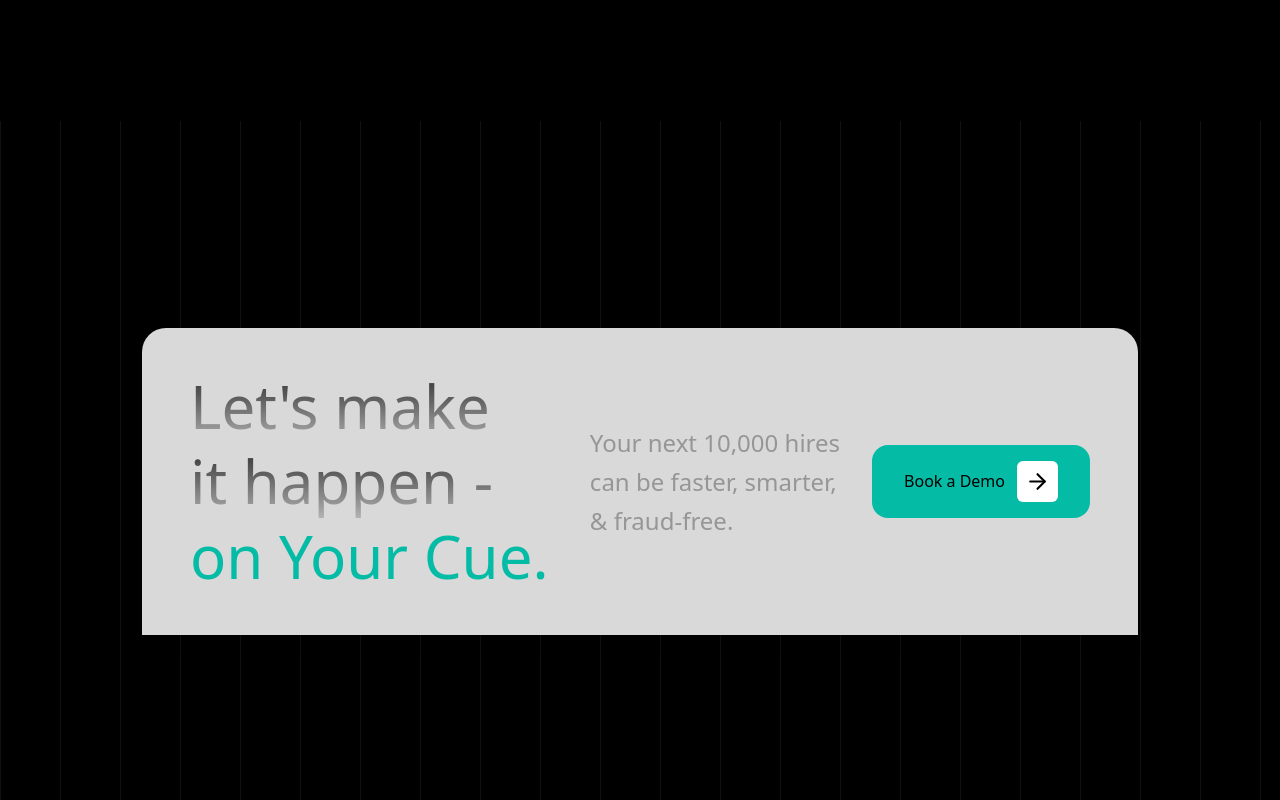
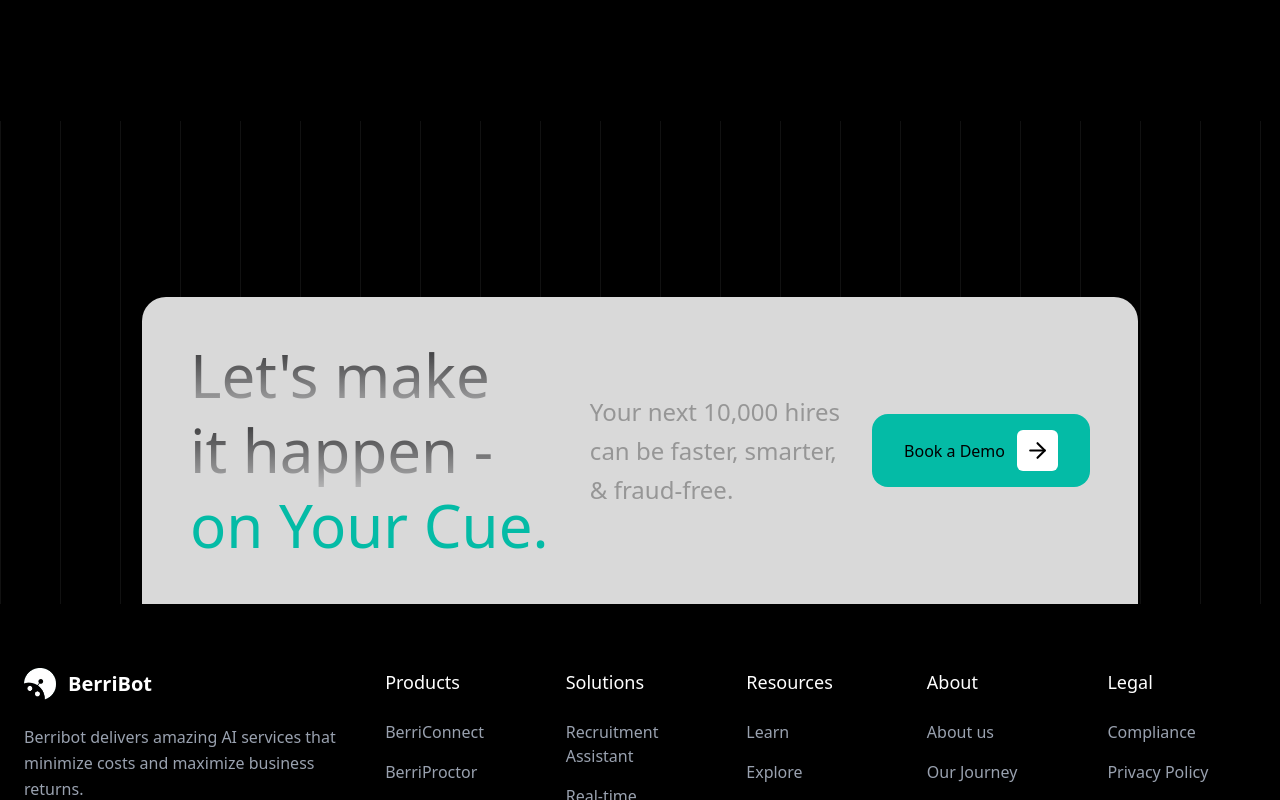
Before and after one commit to LuseBiswas/BerrieBot, a Next.js app: page / in a window 1280 px wide. Shown: the part 9660-10460 px from the top of the page. Built offline with nearby package versions, Linux system fonts and the light colour scheme.

Commit message:
Its done

```diff
--- a/components/CTASection.tsx
+++ b/components/CTASection.tsx
@@ -8,7 +8,7 @@ export default function CTASection() {
   const isInView = useInView(ref, { once: true, amount: 0.3 });
 
   return (
-    <section ref={ref} className="flex items-center justify-center min-h-screen pb-20">
+    <section ref={ref} className="flex items-center justify-center mt-44 ">
       <motion.div
         className="bg-[#D9D9D9] rounded-t-3xl p-12 flex items-center justify-between shadow-lg"
         style={{ width: '996px', height: '307px' }}
```
